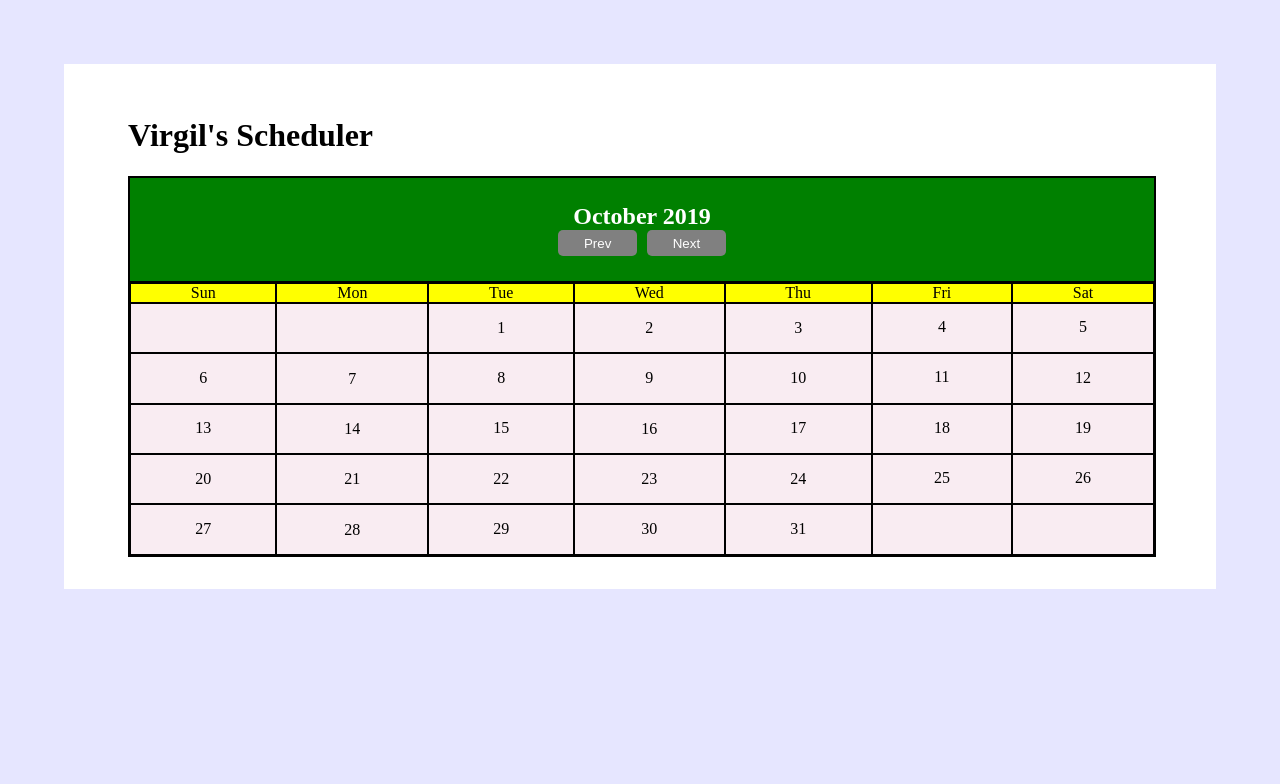
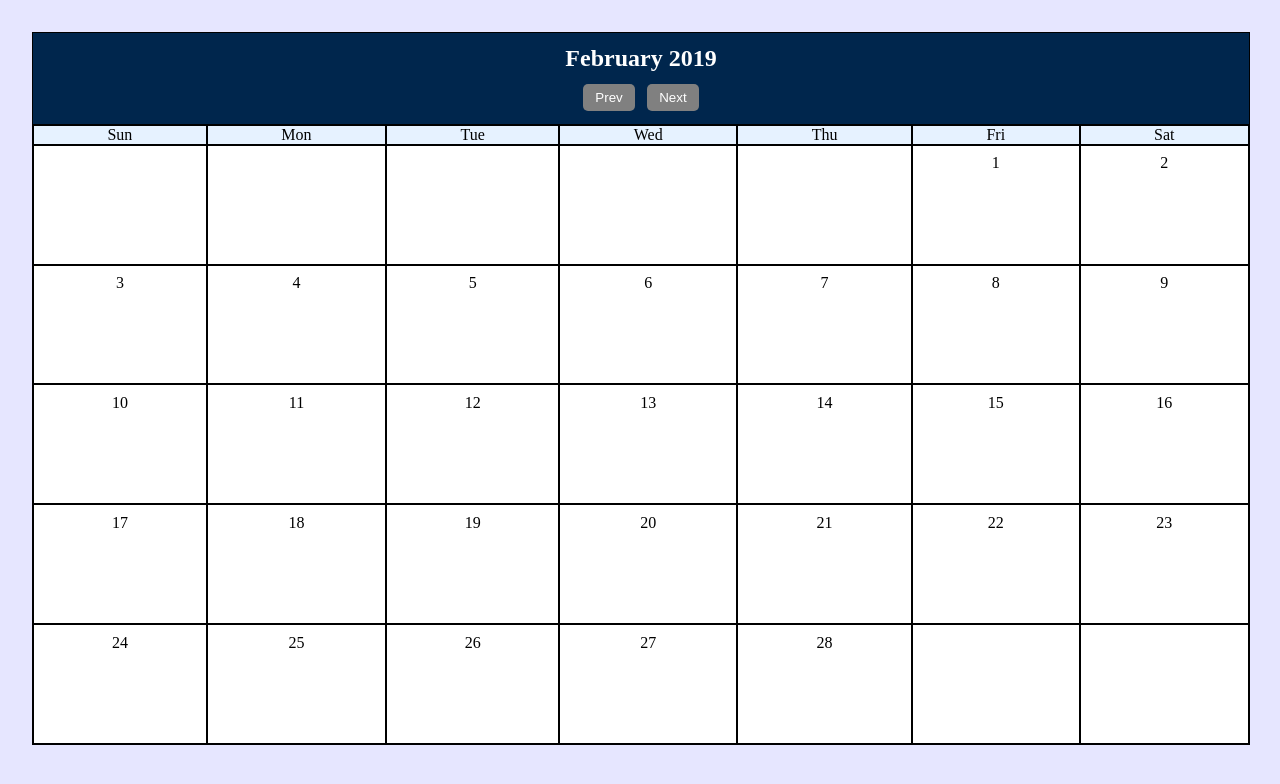
Before and after one commit to VirgilAnderson/scheduler, a PHP site: page / in a window 1280 px wide. Shown: the top 784 px of the page. Run offline with PHP 8.4, Linux system fonts and the light colour scheme.

Commit message:
style: updated control styles

```diff
--- a/css/styles.css
+++ b/css/styles.css
@@ -1,63 +1,65 @@
 body
 {
 	margin: 0;
-	padding: 0;
+	padding: 2.5%;
 	background-color: #e6e6ff;
 }
-main
-{
-	width: 80%;
-	margin: 5% auto;
-	padding: 2.5% 5%;
-	background-color: white;
-}
+
 #scheduler
 {
-	background-color: #f0f5f5;
+	background-color: white;
 	margin: 0 auto;
 	padding: 0;
-	border: solid 2px black;
+	border: solid 1px black;
 	width: 100%;
 }
+
 #schedule_head
 {
 	width: 100%;
 	text-align: center;
 	font-weight: bold;
 	color: white;
-	background-color: green;
+	background-color: #00264d;
 	margin: 0;
-	padding: 2.5% 0;
-	border-bottom: solid 2px black;
+	padding: 1% 0;
+	border-bottom: solid 1px black;
 }
+
 #schedule_head span
 {
 	font-size: 1.5em;
 }
+
 #schedule_body
 {
 	display: grid;
 	grid-template-columns: auto auto auto auto auto auto auto;
 }
+
 .day
 {
 	text-align: center;
 	grid-gap: 0;
-	background-color: #f9ecf2;
 	margin: 0;
-	padding: 10%;
+	padding: 5%;
+	min-height: 100px;
 	border: solid 1px black;
 }
+
 .day.week_head
 {
-	background-color: yellow;
+	background-color: #e6f2ff;
 	padding: 0;
+	min-height: 0px;
 }
+
 #control
 {
 	margin: 0;
-	padding: 0;
+	padding: 1% 0 0 0;
 }
+
 #control button
 {
 	color: white;
@@ -65,10 +67,10 @@ main
 	border-radius: 5px;
 	border: 0;
 	margin: 0 .5%;
-	padding: .5% 2.5%;
+	padding: .5% 1%;
 }
+
 #control button:hover
 {
-	background-color: orange;
-	color: black;
+	background-color: #004080;
 }
--- a/index.php
+++ b/index.php
@@ -7,11 +7,7 @@
 	<link rel="stylesheet" type="text/css" href="css/styles.css">
 </head>
 <body>
-	<main>
-		<h1>Virgil's Scheduler</h1>
-		<div id='schedule_container'></div>
-
-	</main>
+	<div id='schedule_container'></div>
 	<script src="js/scheduler.js"></script>
 </body>
 </html>
--- a/js/scheduler.js
+++ b/js/scheduler.js
@@ -10,6 +10,7 @@ var Scheduler = (function()
 	function build_month(date)
 	{
 		// Set global date
+		active_date = date;
 
 		// Build template
 		body = build_template(date);
@@ -203,5 +204,5 @@ var Scheduler = (function()
 
 })();
 
-var d = new Date();
+var d = new Date(2019, 01, 01);
 Scheduler.month(d);
```
